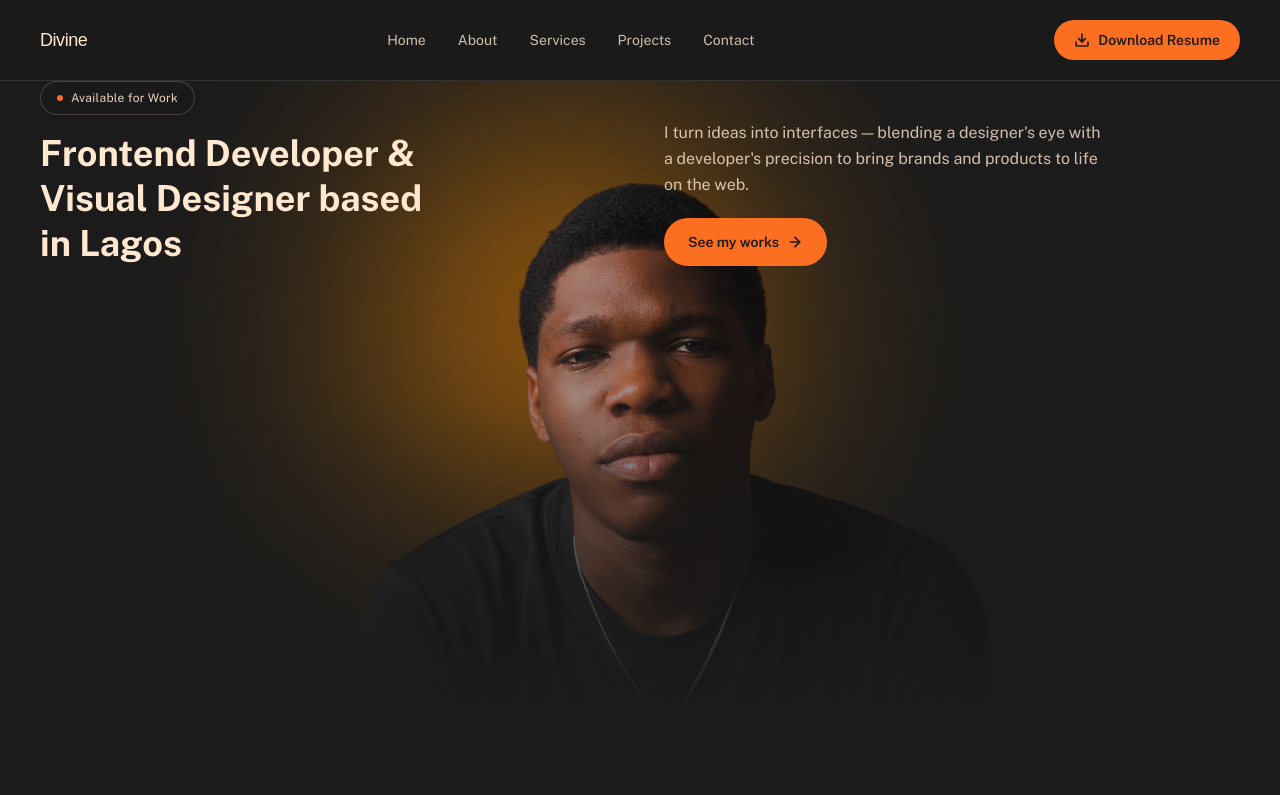
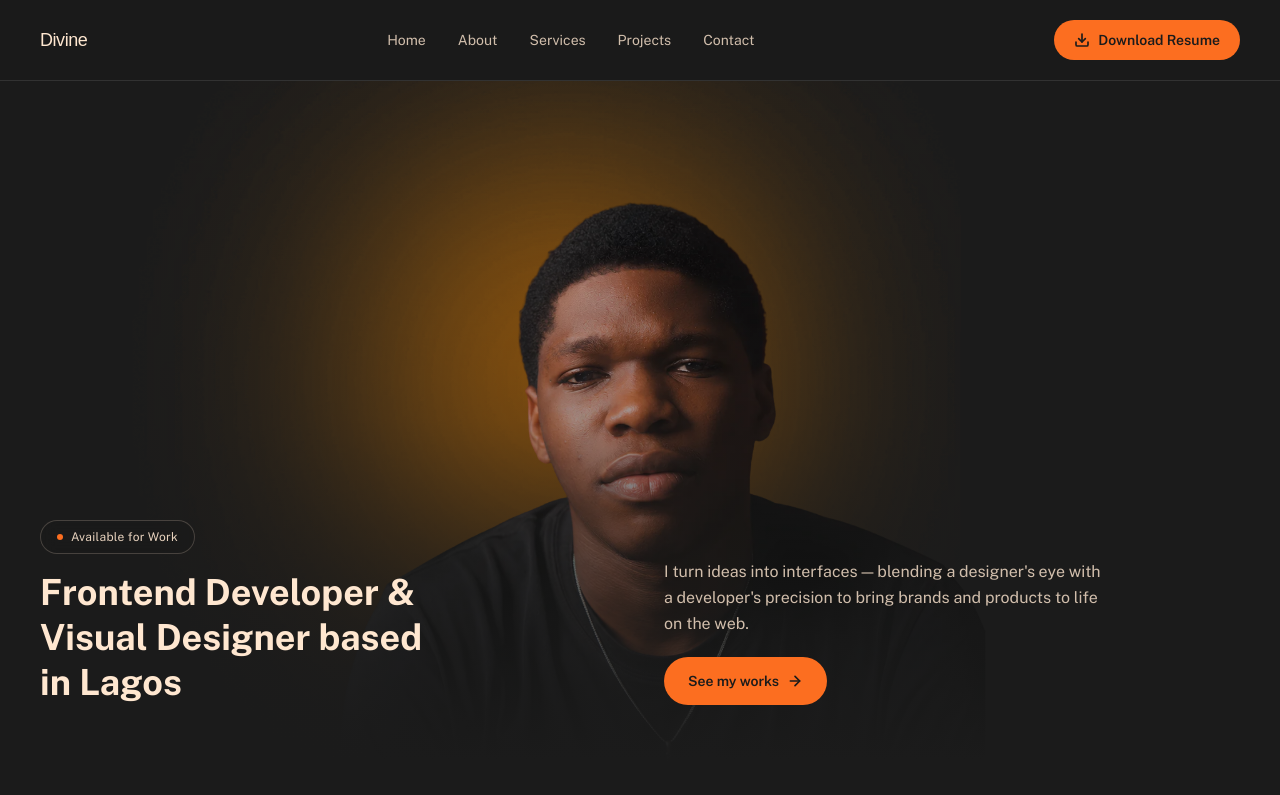
Before and after one commit to emeka-divine-exe/emeka-divine, a React (Vite) app: page / in a window 1280 px wide. Shown: the top 795 px of the page. Built offline with nearby package versions, Linux system fonts and the light colour scheme.

Commit message:
Refactor Hero component layout with inline styles
Updated the Hero component to use inline styles for layout.

```diff
--- a/src/components/Hero.jsx
+++ b/src/components/Hero.jsx
@@ -15,7 +15,13 @@ const fadeUp = {
 export default function Hero() {
   return (
     <section id="home" className="relative">
-      <div className="relative w-full min-h-[70vh] min-h-[70dvh] md:min-h-[80vh] md:min-h-[80dvh] overflow-hidden">
+      <div
+          style={{
+          position: 'relative',
+          width: '100%',
+          height: 'clamp(480px, 85dvh, 820px)',
+          overflow: 'hidden',
+        }}>
         <motion.img
           src={heroBg}
           alt={`Portrait of ${profile.fullName}`}
```
